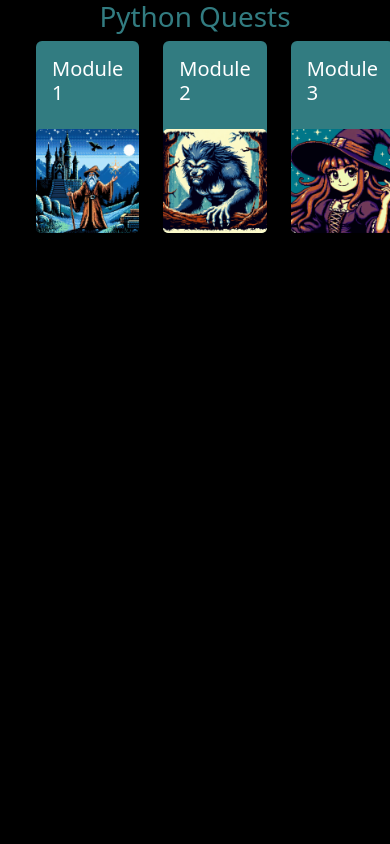
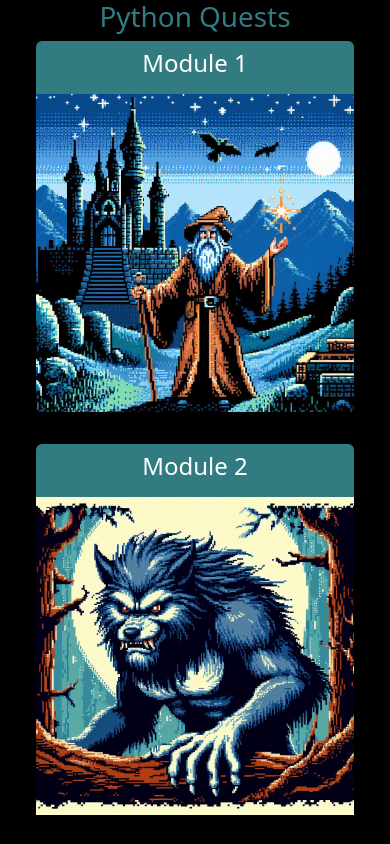
Before and after one commit to huntnel/tech-playground, a React (Create React App) app in the folder frontend/: page /modules in a window 390 px wide. Built offline with nearby package versions, Linux system fonts and the light colour scheme.

Commit message:
Updated media queries and other CSS code

```diff
--- a/frontend/src/App.css
+++ b/frontend/src/App.css
@@ -119,7 +119,7 @@
 }
 
 .level-progress-container > * {
-  margin: 0 10px; /* Adjust the margin as needed */
+  margin: 0.5REM 1REM; /* Adjust the margin as needed */
 }
 
 .custom-btn {
@@ -168,6 +168,9 @@
   border-color: #285A5C !important; /* Optional: change border color on hover */
 }
 
+.smaller-margin-btn {
+  margin: .5rem;
+}
 
 .console-text {
   padding-left: 10px;
@@ -176,36 +179,13 @@
   margin-bottom: 0;
 }
 
-@media (max-width: 1000px) {
-  p {
-    font-size: 12px; /* Smaller font size on small screens */
-  }
-}
-
-@media (max-width: 767px) {
-  p {
-    font-size: 10px; /* Smaller font size on small screens */
-  }
-}
-
-@media (max-width: 1000px) {
-  .line {
-    width: 1vw;
-  }
-}
-
-@media (max-width: 767px) {
-  .line {
-    width: .5vw;
-  }
-}
-
 .module-card {
   background-color: #327C81 !important;
 }
 
 .card-img {
   transition: filter 0.5s ease;
+  border-radius: 0% !important;
 }
 
 .card-img-overlay {
@@ -223,14 +203,80 @@
 }
 
 .module-card:hover .card-img {
-  filter: brightness(50%);
+  filter: brightness(20%);
 }
 
 .module-card:hover .overlay-text {
   opacity: 1;
 }
 
-.inner-overlay-text {
-  position: absolute;
-  text-align: center !important;
+@media (max-width: 1000px) {
+  p {
+    font-size: 12px;
+  }
+  .line {
+    width: 1vw;
+  }
 }
+
+@media (max-width: 767px) {
+  p {
+    font-size: 10px;
+  }
+  .line {
+    width: .5vw;
+  }
+
+  .card-body{
+    padding: .5rem !important;
+  }
+
+  .card-module-container {
+    flex-direction: column;
+  }
+  .module-card {
+    margin-bottom: 2REM;
+  }
+
+  .overlay-text p {
+    font-size: 1.2REM;
+  }
+
+  .card-title.h5{
+    font-size: 1.5rem;
+  }
+
+}
+
+@media (max-width: 945px) {
+  .level-progress {
+    display: none;
+  }
+}
+
+@media (min-width: 945px) {
+  .previous-btn {
+    display: none !important;
+  }
+}
+
+@media (max-width: 660px) {
+  .smaller-margin-btn {
+    margin: .1rem;
+  }
+}
+
+@media (max-width: 465px) {
+  .level-progress-container {
+    flex-direction: column;
+  }
+}
+
+/* @media (max-width: 500px) {
+  .card-module-container {
+    flex-direction: column;
+  }
+  .module-card {
+    margin-bottom: 20px;
+  }
+} */
--- a/frontend/src/components/ModuleHome.js
+++ b/frontend/src/components/ModuleHome.js
@@ -7,17 +7,17 @@ function ModuleHome() {
             <Container style={{ height: '100vh', overflow: 'auto', backgroundColor: "#000000" }} fluid>
                 <h1 className='logo-color-dark text-center'>Python Quests</h1>
 
-                <Container className='d-flex'>
+                <Container className='d-flex card-module-container'>
                     <Container>
                         <Card border="light" className='module-card border-0'>
                             <Card.Body>
-                                <Card.Title className='text-white'>Module 1</Card.Title>
+                                <Card.Title className='text-white card-title text-center'>Module 1</Card.Title>
                             </Card.Body>
                             <Card.Img className='card-img' variant="top" src="img/module1/Wizard.jpg" />
                             <div className='card-img-overlay'>
                                 <div className="overlay-text">
-                                    <Card.Text className='position-absolute text-center'>
-                                        Learn about print statements and data types!
+                                    <Card.Text className='text-center'>
+                                        <br></br>Learn about print statements and data types!
                                     </Card.Text>
                                 </div>
                             </div>
@@ -27,13 +27,13 @@ function ModuleHome() {
                     <Container>
                         <Card border="light" className='module-card border-0'>
                             <Card.Body>
-                                <Card.Title className='text-white'>Module 2</Card.Title>
+                                <Card.Title className='text-white card-title text-center'>Module 2</Card.Title>
                             </Card.Body>
                             <Card.Img className='card-img' variant="top" src="img/module4/Werewolf.png" />
                             <div className='card-img-overlay'>
                                 <div className="overlay-text">
-                                    <Card.Text className='position-absolute text-center'>
-                                        Learn about if statements!
+                                    <Card.Text className='text-center'>
+                                        <br></br>Learn about if statements!
                                     </Card.Text>
                                 </div>
                             </div>
@@ -43,13 +43,13 @@ function ModuleHome() {
                     <Container>
                         <Card border="light" className='module-card border-0'>
                             <Card.Body>
-                                <Card.Title className='text-white'>Module 3</Card.Title>
+                                <Card.Title className='text-white card-title text-center'>Module 3</Card.Title>
                             </Card.Body>
                             <Card.Img className='card-img' variant="top" src="img/module3/Witch.png" />
                             <div className='card-img-overlay'>
                                 <div className="overlay-text">
-                                    <Card.Text className='inner-overlay-text'>
-                                        Learn about loops!
+                                    <Card.Text className='text-center'>
+                                        <br></br>Learn about loops!
                                     </Card.Text>
                                 </div>
                             </div>
@@ -59,13 +59,13 @@ function ModuleHome() {
                     <Container>
                         <Card border="light" className='module-card border-0'>
                             <Card.Body>
-                                <Card.Title className='text-white'>Module 4</Card.Title>
+                                <Card.Title className='text-white card-title text-center'>Module 4</Card.Title>
                             </Card.Body>
                             <Card.Img className='card-img' variant="top" src="img/module4/Vampire.png" />
                             <div className='card-img-overlay'>
                                 <div className="overlay-text">
-                                    <Card.Text className='position-absolute text-center'>
-                                        Advanced Topics!
+                                    <Card.Text className='text-center'>
+                                        <br></br>Advanced Topics!
                                     </Card.Text>
                                 </div>
                             </div>
--- a/frontend/src/components/Task.js
+++ b/frontend/src/components/Task.js
@@ -82,9 +82,10 @@ const Task = memo((props) => {
             <Col xs={{ xs: 12 }} md={6} className="flex-fill">
               <h4 className='center level-headings'>Levels</h4>
               <div className="level-progress-container">
-                <Button className='custom-btn' style={{ marginBottom: "5px" }} onClick={() => navigate('/modules')}>Home</Button>
+                <Button className='custom-btn smaller-margin-btn' style={{ marginBottom: "5px" }} onClick={() => navigate('/modules')}>Home</Button>
                 <LevelIndicator totalTasks={totalTasks} currentLevel={currentTask} onTaskClick={handleTaskChange} />
-                <Button className='custom-btn' style={{ marginBottom: "5px" }} onClick={() => handleTaskChange(parseInt(currentTask) + 1)}>{taskComplete ? "Next Level" : "Skip"}</Button>
+                <Button className='custom-btn previous-btn smaller-margin-btn' style={{ marginBottom: "5px" }} onClick={() => handleTaskChange(parseInt(currentTask) - 1)}>{"Previous"}</Button>
+                <Button className='custom-btn smaller-margin-btn' style={{ marginBottom: "5px" }} onClick={() => handleTaskChange(parseInt(currentTask) + 1)}>{taskComplete ? "Next Level" : "Skip"}</Button>
               </div>
             </Col>
           </Row>
```
